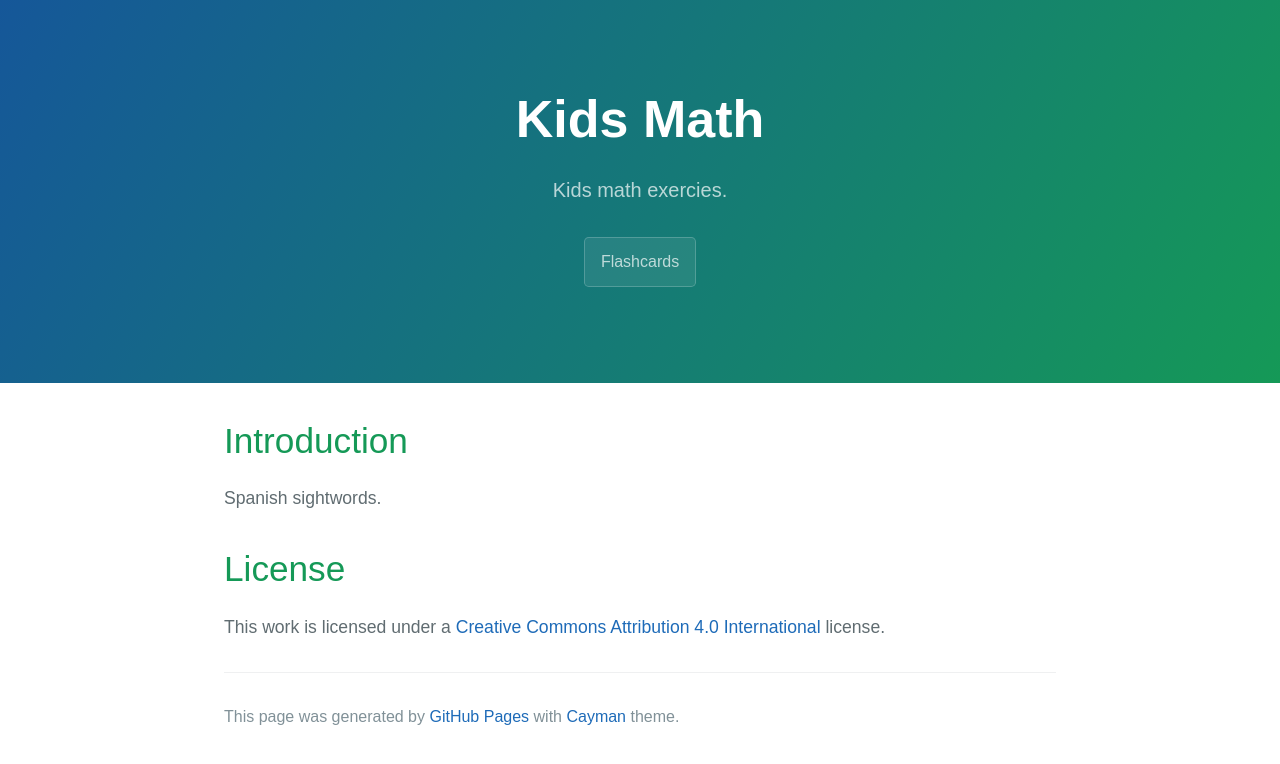
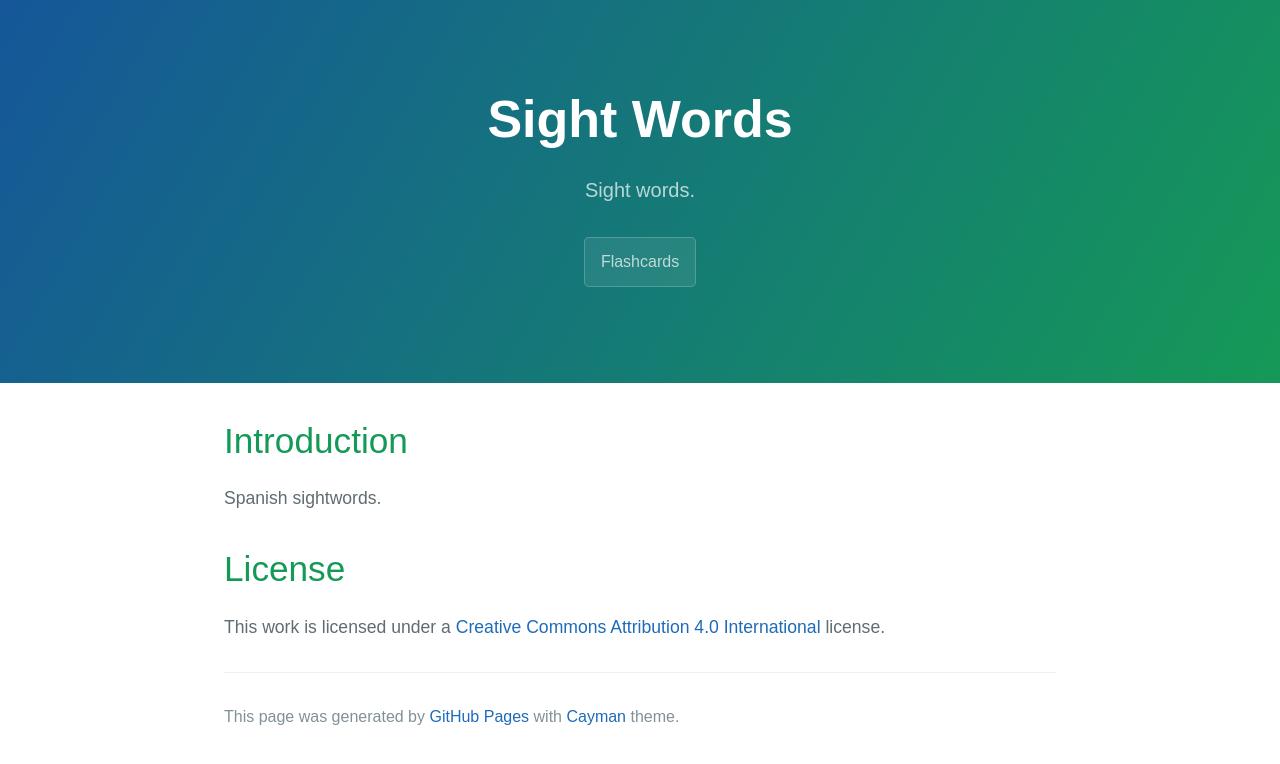
Before and after one commit to sightwords/sightwords.github.io, a React (Create React App) app: page / in a window 1280 px wide. Shown: the top 764 px of the page. Built offline with nearby package versions, Linux system fonts and the light colour scheme.

Commit message:
Update home

```diff
--- a/src/Home.js
+++ b/src/Home.js
@@ -7,9 +7,9 @@ class Home extends React.Component {
         return (
             <div>
                 <section className="page-header">
-                    <h1 className="project-name">Kids Math</h1>
+                    <h1 className="project-name">Sight Words</h1>
 
-                    <h2 className="project-tagline">Kids math exercies.</h2>
+                    <h2 className="project-tagline">Sight words.</h2>
                     <Link className="btn" to="/flashcards">Flashcards</Link>
                 </section>
                 <section className="main-content">
```
